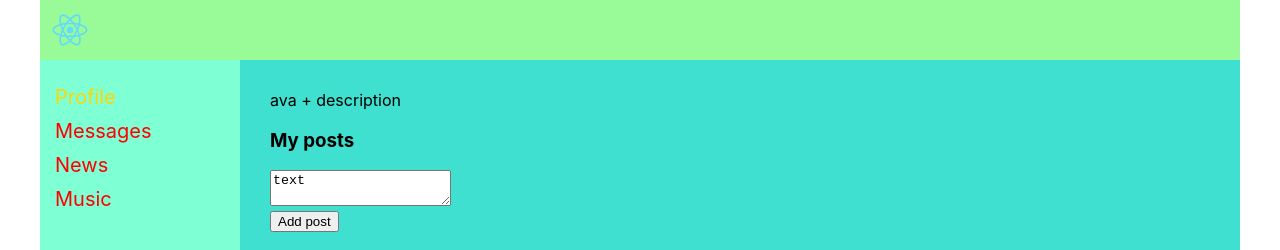
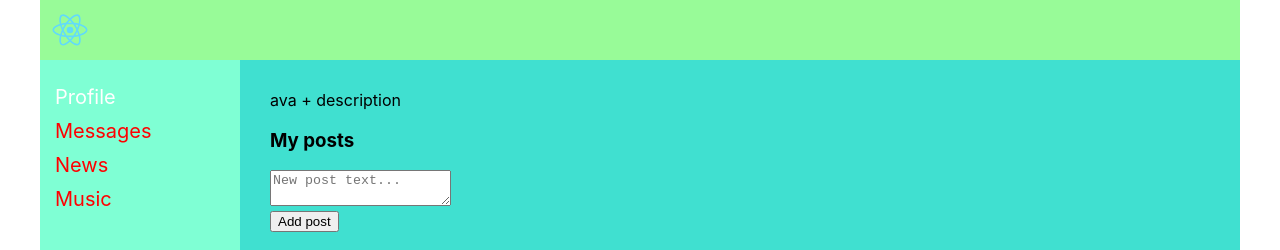
Before and after one commit to borec22/social-network-ts, a React (Create React App) app: page /profile in a window 1280 px wide. Shown: the top 250 px of the page. Built offline with nearby package versions, Linux system fonts and the light colour scheme; grey boxes are pictures that could not be loaded.

Commit message:
create method dispatch

```diff
--- a/src/App.tsx
+++ b/src/App.tsx
@@ -5,10 +5,11 @@ import {Navbar} from './components/Navbar/Navbar';
 import {Profile} from './components/Profile/Profile';
 import {Dialogs} from './components/Dialogs/Dialogs';
 import {Route} from 'react-router-dom';
-import {StateType} from './redux/state';
+import {ActionsType, StateType} from './redux/store';
 
 type AppType = {
    state: StateType
+   dispatch: (action: ActionsType) => void
 }
 
 function App(props: AppType) {
@@ -17,9 +18,13 @@ function App(props: AppType) {
          <Header/>
          <Navbar/>
          <div className='appWrapperContent'>
-            <Route path='/profile' render={() => <Profile profilePage={props.state.profilePage}/>}/>
+            <Route path='/profile'
+                   render={() => <Profile profilePage={props.state.profilePage}
+                                          dispatch={props.dispatch}/>}/>
             <Route path='/dialogs'
-                   render={() => <Dialogs dialogsPage={props.state.dialogsPage}/>}/>
+                   render={() => <Dialogs dialogsPage={props.state.dialogsPage}
+                                          dispatch={props.dispatch}
+                                          newMessageText={props.state.dialogsPage.newMessageText}/>}/>
          </div>
       </div>
    );
--- a/src/components/Dialogs/Dialogs.tsx
+++ b/src/components/Dialogs/Dialogs.tsx
@@ -1,16 +1,25 @@
-import React from 'react';
+import React, {ChangeEvent} from 'react';
 import classes from './Dialogs.module.css';
 import {Dialog} from './Dialog/Dialog';
 import {Message} from './Message/Message';
-import {DialogsPageType} from '../../redux/state';
+import {ActionsType, DialogsPageType, sendMessageAC, updateMessageTextAC} from '../../redux/store';
 
 type DialogsType = {
    dialogsPage: DialogsPageType
+   dispatch: (action: ActionsType) => void
+   newMessageText: string
 }
 
 export const Dialogs: React.FC<DialogsType> = (props) => {
    let dialogsElements = props.dialogsPage.dialogs.map(dialog => <Dialog key={dialog.id} id={dialog.id} name={dialog.name}/>);
    const messagesElements = props.dialogsPage.messages.map(message => <Message key={message.id} id={message.id} message={message.message}/>)
+
+   const changeHandler = (e: ChangeEvent<HTMLTextAreaElement>) => {
+      props.dispatch(updateMessageTextAC(e.currentTarget.value));
+   }
+   const sendMessageHandler = () => {
+      props.dispatch(sendMessageAC());
+   }
 
    return (
       <div className={classes.dialogs}>
@@ -19,6 +28,12 @@ export const Dialogs: React.FC<DialogsType> = (props) => {
          </div>
 
          <div className={classes.messages}>
+            <div>
+               <textarea value={props.newMessageText} onChange={changeHandler} placeholder='Enter message...' />
+               <div>
+                  <button onClick={sendMessageHandler}>Send</button>
+               </div>
+            </div>
             {messagesElements}
          </div>
       </div>
--- a/src/components/Navbar/Navbar.module.css
+++ b/src/components/Navbar/Navbar.module.css
@@ -16,5 +16,5 @@
     font-weight: bolder;
 }
 .active {
-    color: gold;
+    color: white;
 }
--- a/src/components/Profile/MyPosts/MyPosts.tsx
+++ b/src/components/Profile/MyPosts/MyPosts.tsx
@@ -1,23 +1,44 @@
-import React from 'react';
+import React, {useRef} from 'react';
 import classes from './MyPosts.module.css';
 import {Post} from './Post/Post';
-import {PostType} from '../../../redux/state';
+import {ActionsType, addPostAC, PostType, updatePostTextAC} from '../../../redux/store';
 
 type MyPostType = {
    postsData: Array<PostType>
+   dispatch: (action: ActionsType) => void
+   newPostText: string
 }
 
 export const MyPosts: React.FC<MyPostType> = (props) => {
-   const postsElements = props.postsData.map(post => <Post key={post.id} message={post.message} likesCount={post.likesCount}/>);
+   const postsElements = props.postsData.map(post => <Post key={post.id}
+                                                           message={post.message}
+                                                           likesCount={post.likesCount}/>);
+   const newPostElement = useRef<HTMLTextAreaElement>(null);
+
+   const handlerAddPost = () => {
+      if (props.newPostText.trim() !== '') {
+         props.dispatch(addPostAC());
+      }
+   }
+   const handlerUpdatePostText = () => {
+
+      if (newPostElement.current) {
+         let textPost = newPostElement.current.value;
+         props.dispatch(updatePostTextAC(textPost));
+      }
+   }
 
    return (
       <div>
          <h3>My posts</h3>
          <div>
-            <textarea value={'text'} placeholder='New post text...'/>
+            <textarea ref={newPostElement}
+                      value={props.newPostText}
+                      placeholder='New post text...'
+                      onChange={handlerUpdatePostText}>area </textarea>
          </div>
          <div>
-            <button>Add post</button>
+            <button onClick={handlerAddPost}>Add post</button>
          </div>
          <div className={classes.posts}>
             {postsElements}
--- a/src/components/Profile/Profile.tsx
+++ b/src/components/Profile/Profile.tsx
@@ -2,17 +2,20 @@ import React from 'react';
 import classes from './Profile.module.css';
 import {MyPosts} from './MyPosts/MyPosts';
 import {ProfileInfo} from './ProfileInfo/ProfileInfo';
-import {ProfilePageType} from '../../redux/state';
+import {ActionsType, ProfilePageType} from '../../redux/store';
 
 type ProfileType = {
    profilePage: ProfilePageType
+   dispatch: (action: ActionsType) => void
 }
 
 export const Profile: React.FC<ProfileType> = (props) => {
    return (
       <div className={classes.profileContainer}>
          <ProfileInfo/>
-         <MyPosts postsData={props.profilePage.posts}/>
+         <MyPosts postsData={props.profilePage.posts}
+                  dispatch={props.dispatch}
+                  newPostText={props.profilePage.newPostText}/>
       </div>
    );
 }
--- a/src/index.tsx
+++ b/src/index.tsx
@@ -1,19 +1,25 @@
 import React from 'react';
+import './index.css';
+import reportWebVitals from './reportWebVitals';
+import {store} from './redux/store';
 import ReactDOM from 'react-dom';
 import {BrowserRouter} from 'react-router-dom';
-import './index.css';
 import App from './App';
-import reportWebVitals from './reportWebVitals';
-import {state} from './redux/state';
 
+const rerenderEntireTree = () => {
    ReactDOM.render(
       <React.StrictMode>
          <BrowserRouter>
-         <App state={state}/>
+            <App state={store.getState()}
+                 dispatch={store.dispatch.bind(store)}
+            />
          </BrowserRouter>
       </React.StrictMode>,
       document.getElementById('root')
    );
+}
+rerenderEntireTree();
+store.subscribe(rerenderEntireTree);
 
 // If you want to start measuring performance in your app, pass a function
 // to log results (for example: reportWebVitals(console.log))
--- a/src/redux/state.tsx
+++ /dev/null
@@ -1,47 +0,0 @@
-export type PostType = {
-   id: number
-   message: string
-   likesCount: number
-}
-export type DialogType = {
-   id: number
-   name: string
-}
-export type MessageType = {
-   id: number
-   message: string
-}
-export type ProfilePageType = {
-   posts: Array<PostType>
-}
-export type DialogsPageType = {
-   dialogs: Array<DialogType>
-   messages: Array<MessageType>
-}
-export type StateType = {
-   profilePage: ProfilePageType
-   dialogsPage: DialogsPageType
-}
-
-export const state: StateType = {
-   profilePage: {
-      posts: [
-         {id: 1, message: 'I love Ukraine.', likesCount: 10},
-         {id: 2, message: 'Lorem ipsum is big dog cat dolor sit.', likesCount: 3},
-      ]
-   },
-   dialogsPage: {
-      dialogs: [
-         {id: 1, name: 'Andriy'},
-         {id: 2, name: 'Serhiy'},
-         {id: 3, name: 'Oleg'},
-         {id: 4, name: 'Lesya'},
-         {id: 5, name: 'Ira'},
-      ],
-      messages: [
-         {id: 1, message: 'Lorem ipsum dolor sit.'},
-         {id: 2, message: 'Lorem ipsum is big dog cat dolor sit.'},
-         {id: 3, message: 'Lorem ipsum mouse cat house dolor sit.'},
-      ]
-   }
-}
--- /dev/null
+++ b/src/redux/store.tsx
@@ -0,0 +1,131 @@
+const ADD_POST = 'ADD-POST-PROFILE-PAGE';
+const UPDATE_POST_TEXT = 'UPDATE-POST-TEXT-PROFILE-PAGE';
+const SEND_MESSAGE = 'SEND-MESSAGE-DIALOGS-PAGE';
+const UPDATE_MESSAGE_TEXT = 'UPDATE-MESSAGE-TEXT-DIALOGS-PAGE';
+
+export type PostType = {
+   id: number
+   message: string
+   likesCount: number
+}
+export type DialogType = {
+   id: number
+   name: string
+}
+export type MessageType = {
+   id: number
+   message: string
+}
+export type ProfilePageType = {
+   posts: Array<PostType>,
+   newPostText: string
+}
+export type DialogsPageType = {
+   dialogs: Array<DialogType>
+   messages: Array<MessageType>
+   newMessageText: string
+}
+export type StateType = {
+   profilePage: ProfilePageType
+   dialogsPage: DialogsPageType
+}
+
+type StoreType = {
+   _subscriber: () => void
+   _state: StateType
+   getState: () => StateType
+   subscribe: (observer: () => void) => void
+   dispatch: (action: ActionsType) => void
+}
+
+export type ActionsType = ReturnType<typeof addPostAC> | ReturnType<typeof updatePostTextAC> |
+   ReturnType<typeof sendMessageAC> | ReturnType<typeof updateMessageTextAC>;
+
+export const store: StoreType = {
+   _subscriber: () => console.log('subscribe'),
+   _state: {
+      profilePage: {
+         posts: [
+            {id: 1, message: 'I love Ukraine.', likesCount: 10},
+            {id: 2, message: 'Lorem ipsum is big dog cat dolor sit.', likesCount: 3},
+         ],
+         newPostText: ''
+      },
+      dialogsPage: {
+         dialogs: [
+            {id: 1, name: 'Andriy'},
+            {id: 2, name: 'Serhiy'},
+            {id: 3, name: 'Oleg'},
+            {id: 4, name: 'Lesya'},
+            {id: 5, name: 'Ira'},
+         ],
+         messages: [
+            {id: 1, message: 'Lorem ipsum dolor sit.'},
+            {id: 2, message: 'Lorem ipsum is big dog cat dolor sit.'},
+            {id: 3, message: 'Lorem ipsum mouse cat house dolor sit.'},
+         ],
+         newMessageText: ''
+      }
+   },
+   getState() {
+      return this._state;
+   },
+   subscribe(observer) {
+      this._subscriber = observer;
+   },
+   dispatch(action) {
+      switch (action.type) {
+         case ADD_POST: {
+            const newPost = {id: 3, message: this._state.profilePage.newPostText, likesCount: 4};
+            this._state.profilePage.posts.push(newPost);
+            this._subscriber();
+            this._state.profilePage.newPostText = '';
+            return this._state;
+         }
+         case UPDATE_POST_TEXT: {
+            this._state.profilePage.newPostText = action.text;
+            this._subscriber();
+            return this._state;
+         }
+         case SEND_MESSAGE: {
+            const newMessage = {id: 4, message: this._state.dialogsPage.newMessageText};
+            this._state.dialogsPage.messages.push(newMessage);
+            this._subscriber();
+            this._state.dialogsPage.newMessageText = '';
+            return this._state;
+         }
+         case UPDATE_MESSAGE_TEXT: {
+            this._state.dialogsPage.newMessageText = action.message;
+            this._subscriber();
+            return this._state;
+         }
+         default: {
+            return this._state;
+         }
+      }
+   }
+}
+
+// Action Creators
+export const addPostAC = () => {
+   return {
+      type: ADD_POST,
+   } as const
+}
+export const updatePostTextAC = (text: string) => {
+   return {
+      type: UPDATE_POST_TEXT,
+      text,
+   } as const
+}
+export const sendMessageAC = () => {
+   return {
+      type: SEND_MESSAGE,
+   } as const
+}
+export const updateMessageTextAC = (message: string) => {
+   return {
+      type: UPDATE_MESSAGE_TEXT,
+      message,
+   } as const
+}
```
Lines whose indentation alone changed are shown as unchanged.
